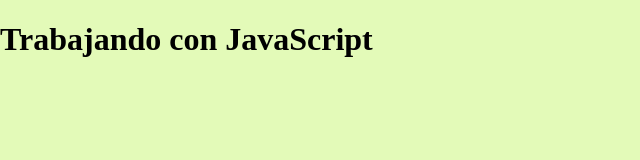
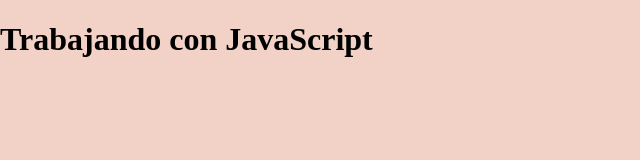
Before and after one commit to kalg12/practica-js-ucamp, a plain HTML site: page index.html in a window 1280 px wide. Shown: the whole page, without its empty margins (0-640 px from the left). Drawn offline with Linux system fonts and the light colour scheme.

Commit message:
Agregamos JS al proyecto

```diff
--- a/index.html
+++ b/index.html
@@ -8,5 +8,7 @@
   </head>
   <body>
     <h1>Trabajando con JavaScript</h1>
+
+    <script src="./js/main.js"></script>
   </body>
 </html>
--- /dev/null
+++ b/js/main.js
@@ -0,0 +1,2 @@
+/* Para imprimir en pantalla usamos console.log() */
+console.log("Hola ucamp!");
--- a/styles/styles.css
+++ b/styles/styles.css
@@ -1,5 +1,5 @@
 body {
-  background-color: #e3fab8;
+  background-color: #f2d2c7;
   margin: 0;
   padding: 0;
 }
```
